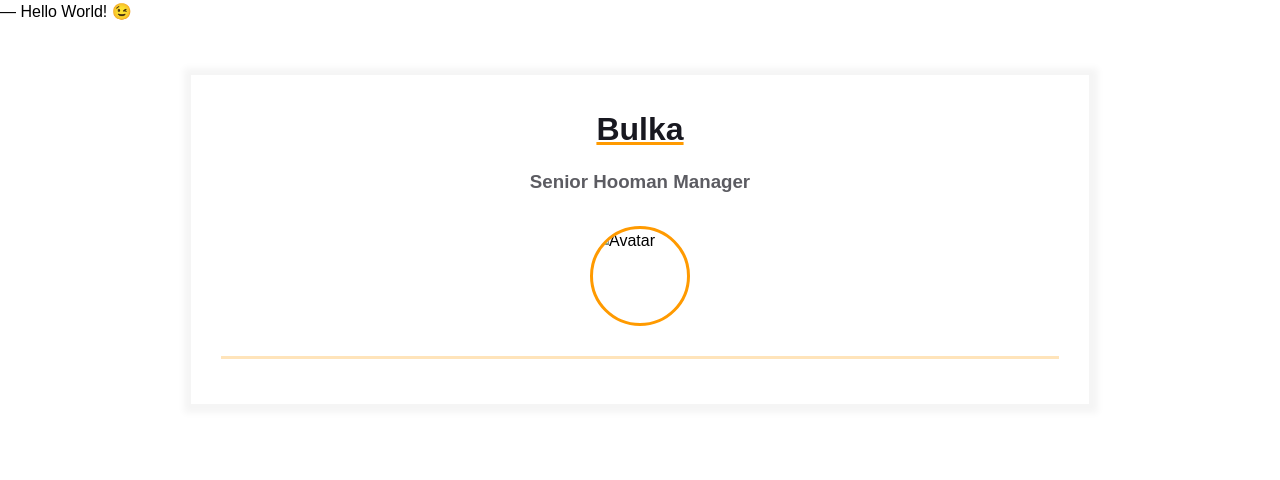
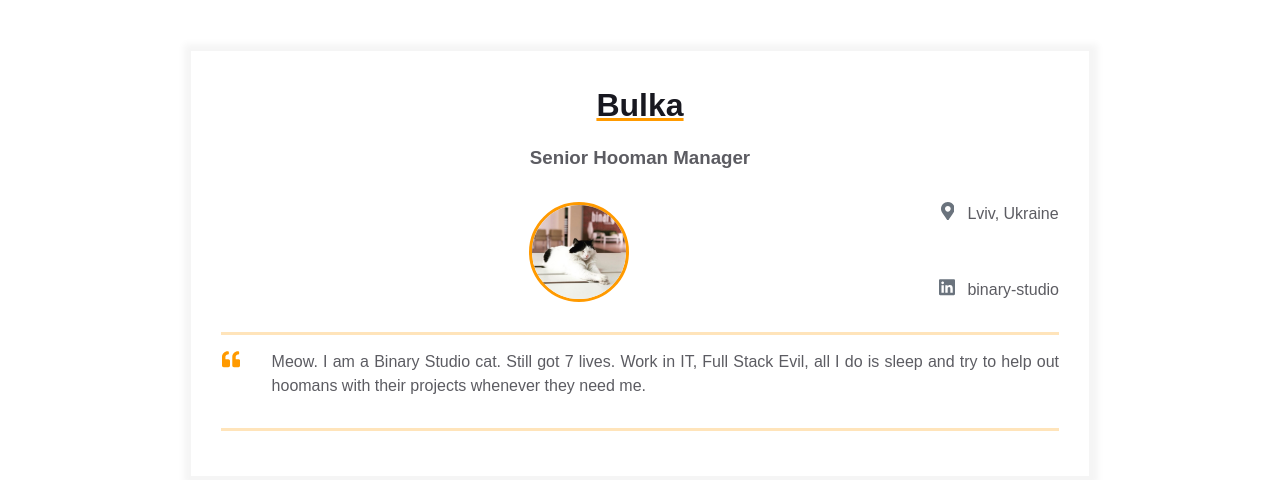
Before and after one commit to wickgit/homepage, a plain HTML site: page index.html in a window 1280 px wide. Drawn offline with Linux system fonts and the light colour scheme.

Commit message:
Filled index.html with info

```diff
--- a/index.html
+++ b/index.html
@@ -7,7 +7,6 @@
     <title>Résumé</title>
   </head>
   <body>
-    ― Hello World! &#x1F609;
     <main>
       <div class="resume">
         <div class="container">
@@ -19,10 +18,49 @@
               <div class="contact-info__block"></div>
 
               <div class="contact-info__block contact-info__block--center">
-                <img class="contact-info__avatar" src="assets/avatar.png" alt="Avatar">
+                <img class="contact-info__avatar" src="assets/bulka.jpg" alt="Avatar">
               </div>
 
-              <div class="contact-info__block"></div>
+              <div class="contact-info__block">
+                <a href="" rel="author" class="contact-info__item">
+                  <div class="contact-info__item-icon-wrapper">
+                    <svg class="contact-info__item-icon" xmlns="http://www.w3.org/2000/svg" viewBox="0 0 384 512">
+                      <path
+                        d="M172.268 501.67C26.97 291.031 0 269.413 0 192 0 85.961 85.961 0 192 0s192 85.961 192 192c0 77.413-26.97 99.031-172.268 309.67-9.535 13.774-29.93 13.773-39.464 0zM192 272c44.183 0 80-35.817 80-80s-35.817-80-80-80-80 35.817-80 80 35.817 80 80 80z">
+                      </path>
+                    </svg>
+                  </div>
+                  <span>Lviv, Ukraine</span>
+                </a>
+                <a href="https://ua.linkedin.com/company/binary-studio_241166" rel="author" class="contact-info__item">
+                  <div class="contact-info__item-icon-wrapper">
+                    <svg class="contact-info__item-icon" xmlns="http://www.w3.org/2000/svg" viewBox="0 0 448 512">
+                      <path
+                        d="M416 32H31.9C14.3 32 0 46.5 0 64.3v383.4C0 465.5 14.3 480 31.9 480H416c17.6 0 32-14.5 32-32.3V64.3c0-17.8-14.4-32.3-32-32.3zM135.4 416H69V202.2h66.5V416zm-33.2-243c-21.3 0-38.5-17.3-38.5-38.5S80.9 96 102.2 96c21.2 0 38.5 17.3 38.5 38.5 0 21.3-17.2 38.5-38.5 38.5zm282.1 243h-66.4V312c0-24.8-.5-56.7-34.5-56.7-34.6 0-39.9 27-39.9 54.9V416h-66.4V202.2h63.7v29.2h.9c8.9-16.8 30.6-34.5 62.9-34.5 67.2 0 79.7 44.3 79.7 101.9V416z">
+                      </path>
+                    </svg>
+                  </div>
+                  <span>binary-studio</span>
+                </a>
+              </div>
+
+            </div>
+
+          </div>
+          <div class="resume__block">
+            <div class="intro">
+              <div class="intro__icon-wrapper">
+                <svg class="intro__icon" xmlns="http://www.w3.org/2000/svg" viewBox="0 0 512 512">
+                  <path
+                    d="M464 256h-80v-64c0-35.3 28.7-64 64-64h8c13.3 0 24-10.7 24-24V56c0-13.3-10.7-24-24-24h-8c-88.4 0-160 71.6-160 160v240c0 26.5 21.5 48 48 48h128c26.5 0 48-21.5 48-48V304c0-26.5-21.5-48-48-48zm-288 0H96v-64c0-35.3 28.7-64 64-64h8c13.3 0 24-10.7 24-24V56c0-13.3-10.7-24-24-24h-8C71.6 32 0 103.6 0 192v240c0 26.5 21.5 48 48 48h128c26.5 0 48-21.5 48-48V304c0-26.5-21.5-48-48-48z">
+                  </path>
+                </svg>
+              </div>
+              <p class="intro_text">Meow.
+                I am a Binary Studio cat. Still got 7 lives. Work in IT, Full Stack Evil,
+                all I do is sleep and try to help out hoomans with their projects whenever
+                they need me.
+              </p>
             </div>
           </div>
         </div>
```
Also changed, not shown: assets/bulka.jpg (added).
